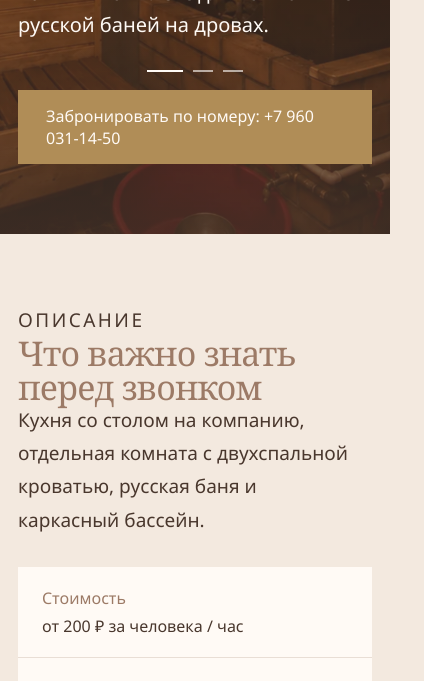
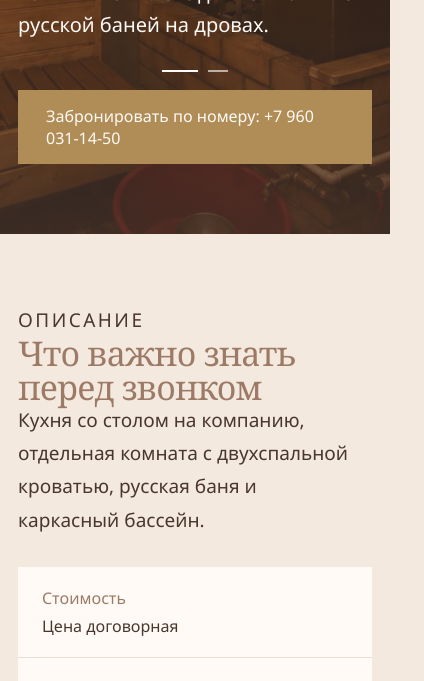
Before and after one commit to tonary26/HomeKeeper, a Vue app: page /room/bannyy-kompleks in a window 390 px wide. Shown: the part 492-1173 px from the top of the page, 424 px wide, since content can reach past the window. Built offline with nearby package versions, Linux system fonts and the light colour scheme.

Commit message:
Fix mobile room gallery and update prices

```diff
--- a/src/data/rooms.js
+++ b/src/data/rooms.js
@@ -15,8 +15,8 @@ export const rooms = [
     details: 'В номере одноместные кровати, комфортный диван, чай, кофе и Wi-Fi для гостей гостиницы.',
     max: 7,
     beds: "7 кроватей",
-    price: 500,
-    unit: 'за человека / сутки',
+    price: 1000,
+    unit: 'за койко-место / сутки',
     image: userImage('nomer-1-1'),
     gallery: [userImage('nomer-1-1'), userImage('nomer-1-2')],
   },
@@ -29,8 +29,8 @@ export const rooms = [
     details: 'Две одноместные кровати, комфортный диван, чай, кофе и Wi-Fi включены для гостей гостиницы.',
     max: 2,
     beds: "2 кровати",
-    price: 600,
-    unit: 'за человека / сутки',
+    price: 1200,
+    unit: 'за койко-место / сутки',
     image: userImage('nomer-2-1'),
     gallery: [userImage('nomer-2-1'), userImage('nomer-2-2')],
   },
@@ -43,8 +43,8 @@ export const rooms = [
     details: 'Однокомнатный номер с одноместными кроватями, телевизором, чаем, кофе и Wi-Fi.',
     max: 3,
     beds: "3 кровати",
-    price: 600,
-    unit: 'за человека / сутки',
+    price: 1200,
+    unit: 'за койко-место / сутки',
     image: userImage('nomer-3-1'),
     gallery: [userImage('nomer-3-1'), userImage('nomer-3-2')],
   },
@@ -57,7 +57,7 @@ export const rooms = [
     details: 'Двухместная кровать, два кресла, чай, кофе и Wi-Fi. Хороший вариант для спокойного отдыха вдвоем.',
     max: 2,
     beds: "1 кровать",
-    price: 1200,
+    price: 2500,
     unit: 'за номер / сутки',
     image: userImage('nomer-4-1'),
     gallery: [userImage('nomer-4-1'), userImage('nomer-4-2')],
@@ -71,7 +71,7 @@ export const rooms = [
     details: 'В номере двухместная кровать, отдельный блок с душевой, санузел, вид на берега Волги, чай, кофе и Wi-Fi.',
     max: 2,
     beds: "1 кровать",
-    price: 1500,
+    price: 3500,
     unit: 'за номер / сутки',
     image: userImage('nomer-5-1'),
     gallery: [userImage('nomer-5-1'), userImage('nomer-5-2')],
@@ -85,7 +85,7 @@ export const rooms = [
     details: 'Одна одноместная кровать, душевой блок, санузел, чай, кофе и Wi-Fi.',
     max: 1,
     beds: "1 кровать",
-    price: 800,
+    price: 2500,
     unit: 'за номер / сутки',
     image: userImage('nomer-6-1'),
     gallery: [userImage('nomer-6-1'), userImage('nomer-6-2')],
@@ -99,8 +99,8 @@ export const rooms = [
     details: 'Одноместные кровати, кресла для отдыха, чай, кофе и Wi-Fi.',
     max: 4,
     beds: "4 кровати",
-    price: 600,
-    unit: 'за человека / сутки',
+    price: 1400,
+    unit: 'за койко-место / сутки',
     image: userImage('nomer-7-1'),
     gallery: [userImage('nomer-7-1'), userImage('nomer-7-2')],
   },
@@ -113,8 +113,9 @@ export const rooms = [
     details: 'Двуспальная кровать, зона отдыха с креслами, телевизор, холодильник, душевой блок и санузел.',
     max: 2,
     beds: "1 кровать",
-    price: 650,
-    unit: 'за человека / сутки',
+    price: 3500,
+    priceLabel: '2 гостя — 3 500 ₽ · 3 гостя — 4 500 ₽',
+    unit: 'за номер / сутки',
     image: userImage('nomer-8-new-1'),
     gallery: [
       userImage('nomer-8-new-1'),
@@ -132,8 +133,9 @@ export const rooms = [
     details: 'Кухня со столом на компанию, отдельная комната с двухспальной кроватью, русская баня и каркасный бассейн.',
     max: 20,
     beds: "1 кровать",
-    price: 200,
-    unit: 'за человека / час',
+    price: 0,
+    priceLabel: 'Цена договорная',
+    unit: '',
     image: userImage('bath-complex-1'),
     gallery: [userImage('bath-complex-1'), userImage('bath-complex-2'), '/images/bannyy-kompleks.webp'],
   },
@@ -146,8 +148,8 @@ export const rooms = [
     details: 'Койко-места, чай и кофе включены, есть кухня, душ и санузел.',
     max: 6,
     beds: "6 кроватей",
-    price: 600,
-    unit: 'за человека / сутки',
+    price: 1500,
+    unit: 'за койко-место / сутки',
     image: userImage('nomer-9-1'),
     gallery: [userImage('nomer-9-1'), userImage('nomer-9-2'), userImage('nomer-9-3')],
   },
@@ -160,27 +162,13 @@ export const rooms = [
     details: 'Шесть койко-мест в стиле хостел, чай и кофе включены, есть кухня, душ и санузел.',
     max: 6,
     beds: "6 кроватей",
-    price: 600,
-    unit: 'за человека / сутки',
+    price: 1500,
+    unit: 'за койко-место / сутки',
     image: userImage('nomer-10-1'),
     gallery: [userImage('nomer-10-1'), userImage('nomer-10-2'), userImage('nomer-10-3')],
   },
   {
     id: 12,
-    title: 'Баня «По-черному»',
-    slug: 'banya-po-chernomu',
-    group: 'Бани / Сауны',
-    description: 'Баня для ценителей настоящей русской традиции.',
-    details: 'Большая купель для охлаждения после парной и камерная атмосфера для отдыха.',
-    max: 20,
-    beds: "0 кроватей",
-    price: 350,
-    unit: 'за человека / час',
-    image: userImage('black-bath-1'),
-    gallery: [userImage('black-bath-1'), userImage('black-bath-2'), userImage('black-bath-3')],
-  },
-  {
-    id: 13,
     title: 'Баня «Топка»',
     slug: 'banya-topka',
     group: 'Бани / Сауны',
@@ -188,13 +176,14 @@ export const rooms = [
     details: 'Кухонный гарнитур, санузел, большая кровать и купель. Для одного-двух гостей действует отдельная почасовая цена.',
     max: 20,
     beds: "1 кровать",
-    price: 200,
-    unit: 'за человека / час',
+    price: 0,
+    priceLabel: 'Цена договорная',
+    unit: '',
     image: userImage('banya-topka-1'),
     gallery: [userImage('banya-topka-1'), userImage('banya-topka-2'), userImage('banya-topka-3')],
   },
   {
-    id: 14,
+    id: 13,
     title: 'Номер Стандарт «Цоколь»',
     slug: 'nomer-standart-tsokol',
     group: 'Стандарт',
@@ -202,13 +191,13 @@ export const rooms = [
     details: 'Практичное размещение для двух гостей со всем необходимым для комфортного проживания.',
     max: 2,
     beds: "2 кровати",
-    price: 800,
+    price: 3500,
     unit: 'за номер / сутки',
     image: userImage('nomer-tsokol-1'),
     gallery: [userImage('nomer-tsokol-1'), userImage('nomer-tsokol-2')],
   },
   {
-    id: 15,
+    id: 14,
     title: 'Групповой номер «Цоколь 2»',
     slug: 'gruppovoy-nomer-tsokol-2',
     group: 'Стандарт',
@@ -216,13 +205,13 @@ export const rooms = [
     details: 'Бюджетное размещение для гостей, которым важны простота, цена и прямой контакт с владельцем.',
     max: 2,
     beds: "2 кровати",
-    price: 400,
-    unit: 'за человека / сутки',
+    price: 3500,
+    unit: 'за номер / сутки',
     image: userImage('nomer-tsokol-2-1'),
     gallery: [userImage('nomer-tsokol-2-1'), userImage('nomer-tsokol-2-2')],
   },
   {
-    id: 16,
+    id: 15,
     title: '«Избушка»',
     slug: 'nomer-izbushka',
     group: 'Специальные',
@@ -230,7 +219,7 @@ export const rooms = [
     details: 'Номер в стиле русской избушки: спальное место, душевой блок, санузел, чай, кофе и компактная зона для вещей.',
     max: 2,
     beds: "1 кровать",
-    price: 1200,
+    price: 3500,
     unit: 'за номер / сутки',
     image: userImage('izbushka-new-1'),
     gallery: [userImage('izbushka-new-1'), userImage('izbushka-new-2'), userImage('izbushka-new-3')],
--- a/src/styles.css
+++ b/src/styles.css
@@ -1382,6 +1382,7 @@ h3 {
   .room-gallery-grid.photo-count-1 button,
   .room-gallery-grid.photo-count-3 button {
     aspect-ratio: 4 / 3;
+    min-height: clamp(240px, 78vw, 340px);
   }
 
   .room-gallery-section {
--- a/src/views/RoomView.vue
+++ b/src/views/RoomView.vue
@@ -59,8 +59,8 @@ const scrollRelated = (direction) => {
 </script>
 
 <template>
-  <main class="room-page" @touchstart.passive="onTouchStart" @touchend.passive="onTouchEnd">
-    <section class="room-hero">
+  <main class="room-page">
+    <section class="room-hero" @touchstart.passive="onTouchStart" @touchend.passive="onTouchEnd">
       <img :src="room.image" :alt="room.title" />
       <button v-if="groupRooms.length > 1" class="room-nav-arrow room-nav-prev" type="button" @click="goToRoom(previousRoom)" :aria-label="`Предыдущее размещение: ${previousRoom.title}`">
         <span>‹</span>
```
